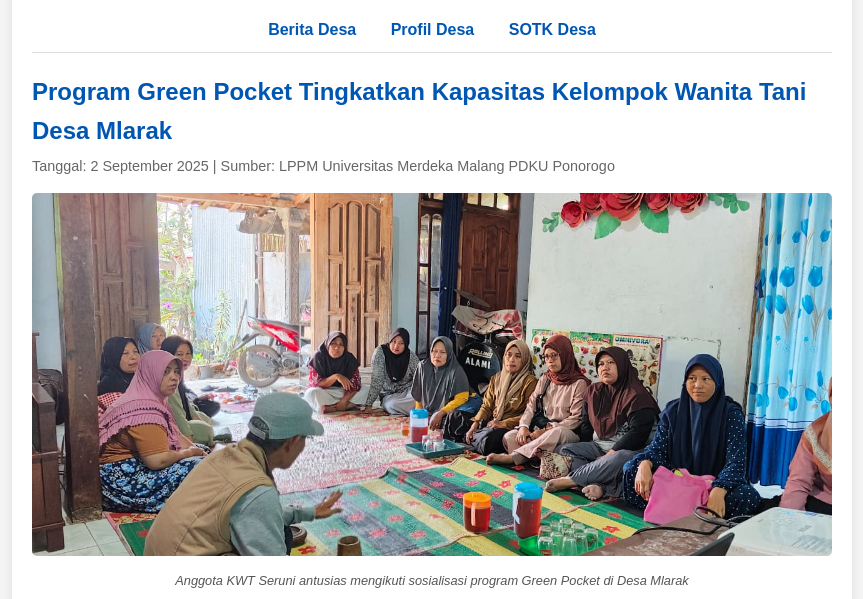
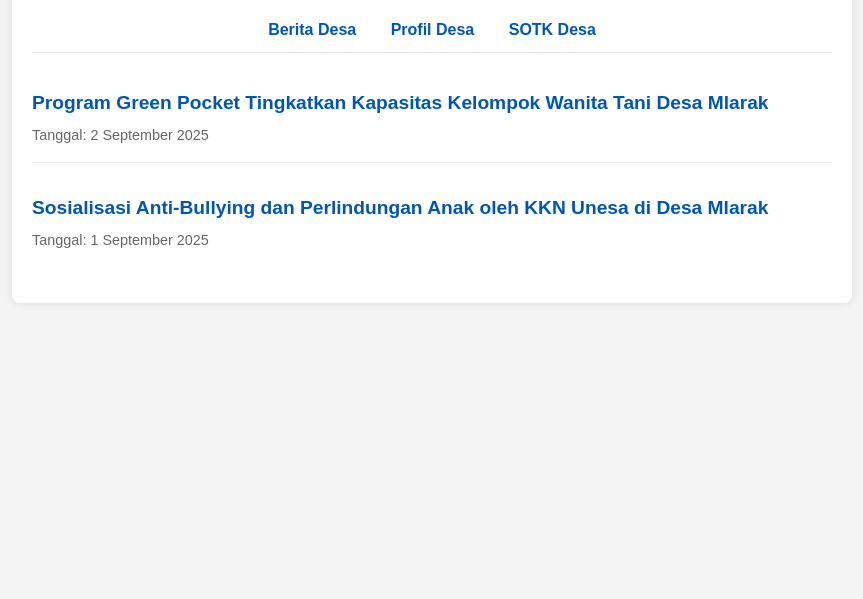
Before and after one commit to desamlarak/desamlarak.github.io, a plain HTML site: page index.html in a window 1280 px wide. Shown: the part 201-800 px from the top of the page, without its empty margins (208-1071 px from the left). Drawn offline with Linux system fonts and the light colour scheme.

Commit message:
Update index.html

```diff
--- a/index.html
+++ b/index.html
@@ -46,40 +46,33 @@
         .navbar a:hover {
             color: #003d82;
         }
-        .news-item {
+        .news-list {
+            list-style: none;
+            padding: 0;
+        }
+        .news-list-item {
             border-bottom: 1px solid #eee;
-            padding-bottom: 15px;
+            padding: 15px 0;
             margin-bottom: 15px;
         }
-        .news-item:last-child {
+        .news-list-item:last-child {
             border-bottom: none;
         }
-        .news-title {
-            font-size: 1.5em;
+        .news-list-title {
+            font-size: 1.2em;
+            font-weight: bold;
             margin: 0 0 5px 0;
-            font-weight: bold;
+        }
+        .news-list-title a {
+            text-decoration: none;
+            color: #0056b3;
+        }
+        .news-list-title a:hover {
+            text-decoration: underline;
         }
         .news-meta {
             font-size: 0.9em;
             color: #666;
-            margin-bottom: 10px;
-        }
-        .news-content {
-            text-align: justify;
-        }
-        .news-image {
-            max-width: 100%;
-            height: auto;
-            display: block;
-            margin: 15px auto;
-            border-radius: 5px;
-        }
-        .image-caption {
-            font-size: 0.8em;
-            color: #555;
-            text-align: center;
-            margin-top: 5px;
-            font-style: italic;
         }
     </style>
 </head>
@@ -98,53 +91,25 @@
         </nav>
 
         <main>
-            <article class="news-item">
-                <h2 class="news-title">Program Green Pocket Tingkatkan Kapasitas Kelompok Wanita Tani Desa Mlarak</h2>
-                <div class="news-meta">
-                    <span class="news-date">Tanggal: 2 September 2025</span> | <span class="news-author">Sumber: LPPM Universitas Merdeka Malang PDKU Ponorogo</span>
-                </div>
-
-                <img src="sosialisasi.jpeg" alt="Anggota KWT Seruni mengikuti sosialisasi program Green Pocket" class="news-image">
-                <p class="image-caption">Anggota KWT Seruni antusias mengikuti sosialisasi program Green Pocket di Desa Mlarak</p>
-
-                <p class="news-content">PONOROGO - Kelompok Wanita Tani (KWT) Seruni Desa Mlarak, Kecamatan Mlarak, berhasil meningkatkan kemampuan budidaya organik hingga 42% melalui program Green Pocket yang dilaksanakan Universitas Merdeka Malang. Program inovatif ini menerapkan konsep ekonomi sirkular dalam pertanian skala rumah tangga.</p>
-
-                <h3>Shade House Jadi Pusat Kegiatan Pertanian Organik</h3>
-                <p class="news-content">Program yang berlangsung pada 29 Juli hingga 31 Agustus 2025 ini berhasil membangun shade house berukuran 7x5 meter dengan gotong royong seluruh anggota KWT. Fasilitas ini menjadi tempat budidaya 250 polibag berisi tanaman sayuran cepat panen seperti seledri, terong, dan cabai. "Kami sangat antusias dengan program ini. Sekarang pekarangan yang dulu kosong bisa produktif," ujar salah satu anggota KWT Seruni saat ditemui di lokasi kegiatan.</p>
-
-                <img src="shadehouse.jpeg" alt="Gotong royong pembangunan shade house" class="news-image">
-                <p class="image-caption">Gotong royong pembangunan shade house</p>
-
-                <img src="tanamanpolibag.jpeg" alt="Penanaman sayuran dalam polibag" class="news-image">
-                <p class="image-caption">Proses penanaman sayuran dalam polibag</p>
-
-                <h3>Limbah Rumah Tangga Jadi Pupuk Organik</h3>
-                <p class="news-content">Keunggulan program Green Pocket terletak pada penerapan ekonomi sirkular yang mengubah limbah organik rumah tangga menjadi pupuk kompos. Anggota KWT diajarkan membuat media tanam dari campuran tanah, sekam bakar, pupuk kandang, dan pupuk cair dengan komposisi optimal. Tim pengabdi yang dipimpin Dendy Eta Mirlana dari Universitas Merdeka Malang PDKU Ponorogo menjelaskan, program ini dirancang khusus untuk memberdayakan perempuan tani melalui teknologi pertanian berkelanjutan yang mudah diterapkan.</p>
-
-                <img src="mediatanam.jpeg" alt="Pembuatan media tanam organik" class="news-image">
-                <p class="image-caption">Anggota KWT membuat media tanam organik dari limbah rumah tangga</p>
-
-                <h3>Sistem Irigasi Sederhana Hemat Air</h3>
-                <p class="news-content">Inovasi lain yang diterapkan adalah sistem irigasi menggunakan pipa PVC berlubang yang terhubung langsung dengan sumber air warga. Sistem ini tidak hanya menghemat air, tetapi juga memudahkan perawatan tanaman secara berkelompok. "Dulunya kegiatan KWT hanya arisan dan simpan pinjam. Sekarang kami punya kegiatan produktif yang bisa menambah penghasilan keluarga," kata Ketua KWT Seruni.</p>
-
-                <h3>Hasil Pre-Post Test Menunjukkan Peningkatan Signifikan</h3>
-                <p class="news-content">Evaluasi program menggunakan metode pre-test dan post-test pada 10 indikator pemahaman tentang pertanian organik dan ekonomi sirkular. Hasilnya menunjukkan peningkatan dari skor 50% menjadi 92%, atau naik 42%.</p>
-
-                <img src="grafik.jpg" alt="Grafik hasil pre-post test menunjukkan peningkatan pemahaman" class="news-image">
-                <p class="image-caption">Grafik menunjukkan peningkatan pemahaman KWT Seruni dari 50% menjadi 92%</p>
-
-                <h3>Potensi Replikasi di Desa Lain</h3>
-                <p class="news-content">Kepala Desa Mlarak memberikan apresiasi tinggi terhadap program ini dan berkomitmen mendukung keberlanjutannya. "Program Green Pocket sangat sesuai dengan visi pembangunan desa yang berkelanjutan dan ramah lingkungan," ujarnya. KWT Seruni yang beranggotakan 30 orang dan dibentuk pada 2022 ini kini memiliki modal sosial yang lebih kuat melalui kegiatan gotong royong dalam setiap tahapan program.</p>
-
-                <h3>Meski Panen Belum Optimal, Antusiasme Tinggi</h3>
-                <p class="news-content">Meskipun hasil panen belum mencapai target penuh selama periode program, antusiasme anggota KWT dalam merawat tanaman secara mandiri menunjukkan adopsi yang menjanjikan. Banyak anggota menyatakan tertarik mengembangkan sistem serupa di pekarangan masing-masing. Program ini diharapkan dapat menjadi model kewirausahaan perempuan desa yang berkelanjutan dan dapat direplikasi di wilayah lain dengan kondisi serupa.</p>
-
-                <div class="news-meta" style="margin-top: 20px; font-style: italic;">
-                    <p>Reporter: Edy P. | Foto: Dokumentasi Program Green Pocket</p>
-                </div>
-            </article>
+            <ul class="news-list">
+                <li class="news-list-item">
+                    <h2 class="news-list-title">
+                        <a href="berita-green-pocket.html">Program Green Pocket Tingkatkan Kapasitas Kelompok Wanita Tani Desa Mlarak</a>
+                    </h2>
+                    <div class="news-meta">
+                        <span>Tanggal: 2 September 2025</span>
+                    </div>
+                </li>
+                <li class="news-list-item">
+                    <h2 class="news-list-title">
+                        <a href="berita-sosialisasi-antibullying.html">Sosialisasi Anti-Bullying dan Perlindungan Anak oleh KKN Unesa di Desa Mlarak</a>
+                    </h2>
+                    <div class="news-meta">
+                        <span>Tanggal: 1 September 2025</span>
+                    </div>
+                </li>
+            </ul>
         </main>
     </div>
-
 </body>
 </html>
```
